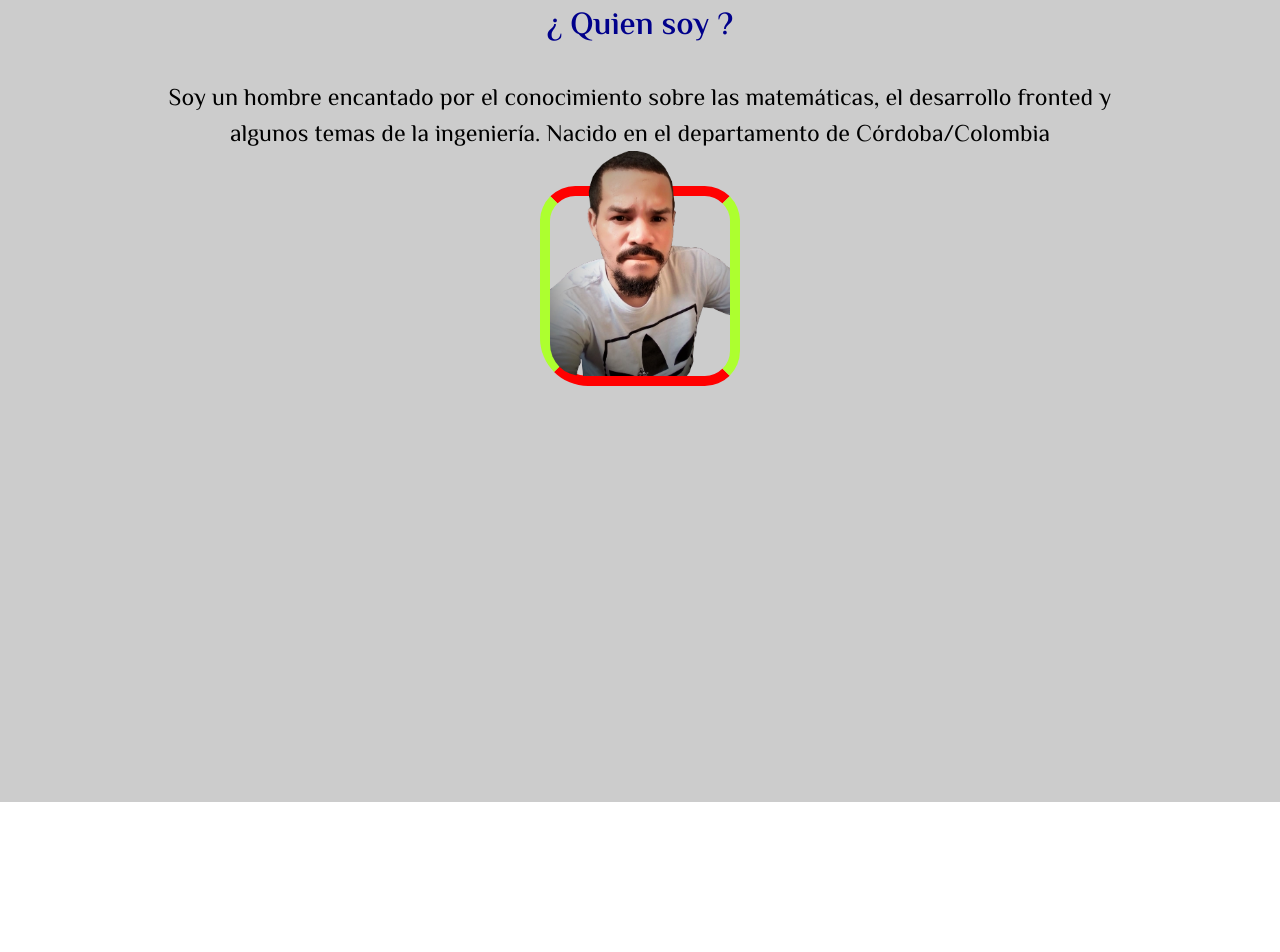
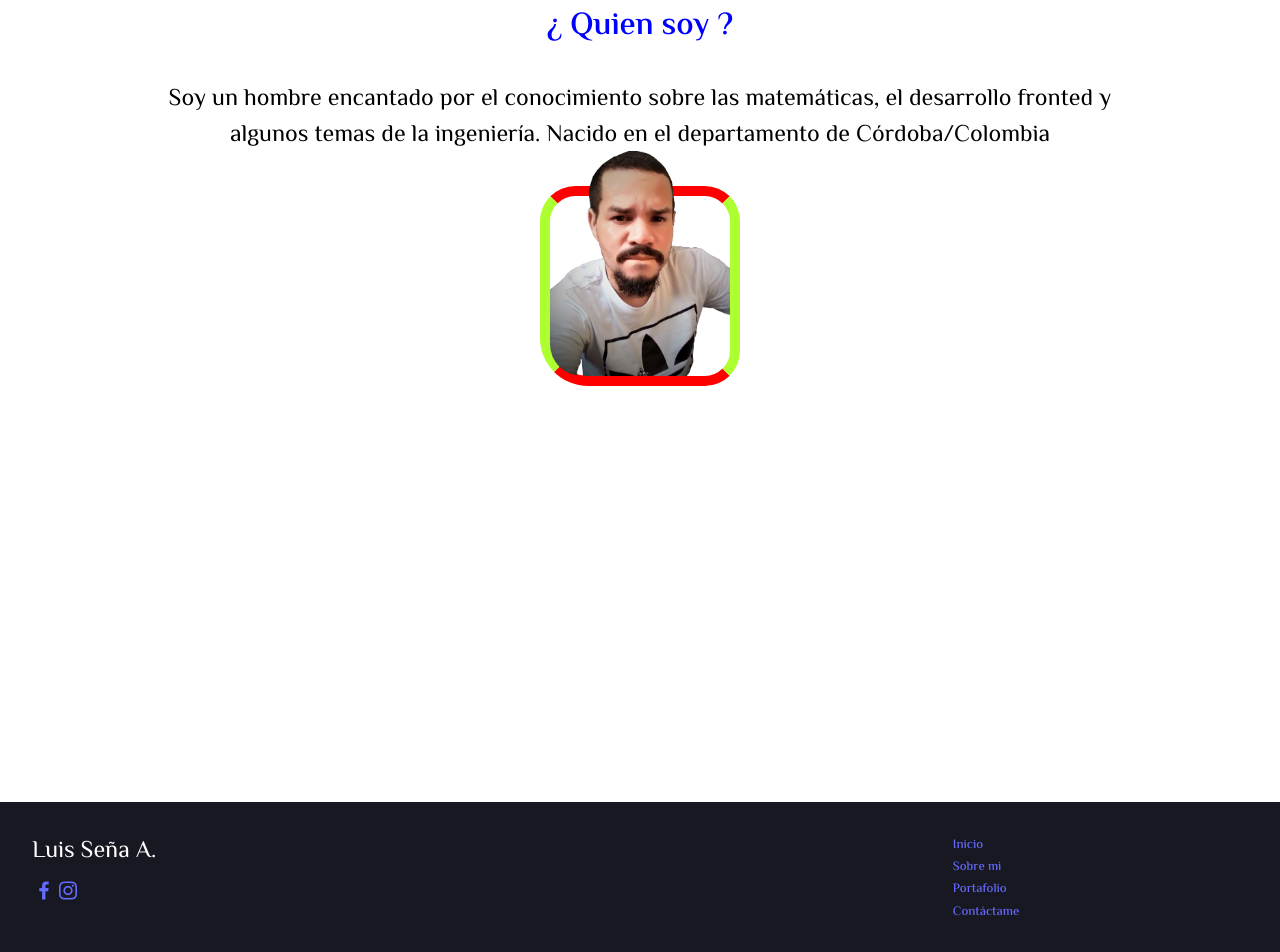
Before and after one commit to Luis-Sena-Av/Entregable-3, a React (Vite) app: page / in a window 1280 px wide. Shown: the part 798-1750 px from the top of the page. Before the commit the page ends 1600 px from the top, so only its background shows below. Built offline with nearby package versions, Linux system fonts and the light colour scheme; a web font is replaced by a local one.

Commit message:
otra primera

```diff
--- a/src/App.css
+++ b/src/App.css
@@ -9,19 +9,21 @@ li{
 }
 :root{
   --h-header:70px;
-  --color-header:rgb(87, 32, 87);
-  --color-name: darkblue;
+  --color-name: blue;
 }
 body{
-  background-color: rgba(0,0,0,0.2);
+  background-color: white;
   color: black;
+  --color-header:gray;
   overflow-x: hidden;
+  --color-activ:white;
 }
 body.dark{
-  --color-header:rgb(4, 4, 31);
+  --color-header:#181823;
   background-color: black;
   color: white;
   --color-name: yellow;
+  --color-activ:gray;
 }
 header{
   width: 100%;
@@ -35,6 +37,7 @@ header{
   justify-content: space-between;
   padding: 2rem;
   z-index: 100;
+  box-shadow: rgba(0, 0, 0, 0.35) 0px 5px 15px;
 }
 .logo{
   display: grid;
@@ -50,14 +53,14 @@ header{
   grid-column: 2/3;
   grid-row: 1/2;
   border-radius: 50%;
-  background-color: transparent;
+  background-color: var(--color-imglogo);
 }
 .img_logo{
   border-radius: 10%;
   padding: 10px;
 }
 .nombre{
-
+  color: var(--color-name);
   font-size: 1.8rem;
   font-family: 'El Messiri', sans-serif;
 
@@ -71,7 +74,7 @@ ul a{
   background-color: transparent;
   padding: 0.1rem 0.3rem;
   border-radius: 0.4rem;
-  font-family: 'Rye', cursive;
+  font-family: 'El Messiri', sans-serif;
   display: flex;
   justify-content: center;
   align-items: center;
@@ -83,6 +86,9 @@ ul a:hover{
 
 ul li{
   cursor: pointer;
+}
+nav ul li{
+  color: var(--color-name);
 }
 .bxs-moon{
   font-size: 2rem;
@@ -174,7 +180,7 @@ animation: rotar 3s ease infinite;
 }
 
 .link-activ{
-  background-color:gray;
+  background-color:var(--color-activ);
   color: white;
 }
 .icon-menu{
@@ -195,6 +201,41 @@ html {
 ::-webkit-scrollbar-thumb:hover {
   background: #b30000;
 }
+
+footer{
+  background-color:#181823;
+  width: 100%;
+  min-height: 150px;
+  padding: 2rem;
+  position: relative;
+  color: white;
+  font-family: 'El Messiri', sans-serif;
+}
+.redes{
+  position: absolute;
+  top: 2rem;
+  left: 2rem;
+  font-size: 1.5rem;
+  display: flex;
+  flex-direction: column;
+  gap: 0.5rem;
+}
+.nav{
+  position: absolute;
+  right: 20%;
+  top: 2rem;
+  color: white;
+  font-size: 0.8rem;
+}
+
+.nav ul a{
+  display: flex;
+  flex-direction: column;
+  gap: 0.7rem;
+  justify-content: flex-start;
+  align-items: flex-start;
+}
+
 
 @media(max-width:790px){
   nav{
--- a/src/App.jsx
+++ b/src/App.jsx
@@ -3,6 +3,7 @@ import './App.css'
 import { Header } from './components/Header'
 import { Inicio } from './components/Inicio'
 import { Sobremi } from './components/Sobremi'
+import { Footer } from './components/footer'
 
 function App() {
 
@@ -81,6 +82,7 @@ function App() {
       <Inicio/>
       <Sobremi/>
       <i className='bx bx-menu icon-menu'></i>
+      <Footer/>
     </>
   )
 }
--- /dev/null
+++ b/src/components/Footer.jsx
@@ -0,0 +1,39 @@
+import React from 'react'
+
+export const Footer = () => {
+
+
+
+  return (
+    <footer>
+
+            <div className='nav'>
+            <ul>
+                <a href="#inicio">
+                  <li>Inicio</li>
+                </a>
+                <a  href="#sobremi">
+                  <li>Sobre mi</li>
+                </a>
+                <a  href="#portafolio">
+                  <li>Portafolio</li>
+                </a>
+                <a href="#contactame">
+                  <li>Contáctame</li>
+                </a>
+              </ul>
+            </div>
+
+
+
+        <div className='redes'>
+            <span>Luis Seña A.</span>
+            <div className='icons'>
+                <a href="#"><i class='bx bxl-facebook'></i></a>
+                <a href="#"><i class='bx bxl-instagram'></i></a>
+            </div>
+        </div>
+
+    </footer>
+  )
+}
```
Also changed, not shown: src/components/Sobremi.jsx (line endings or trailing spaces).
